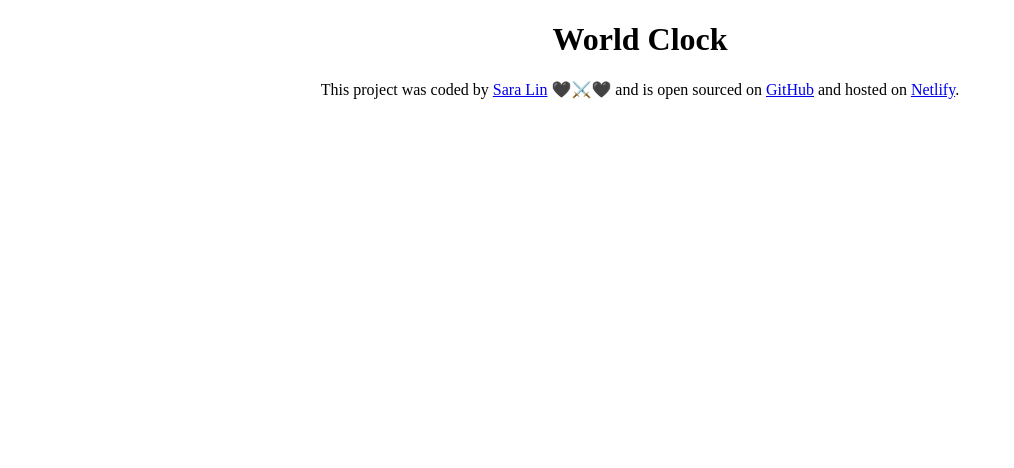
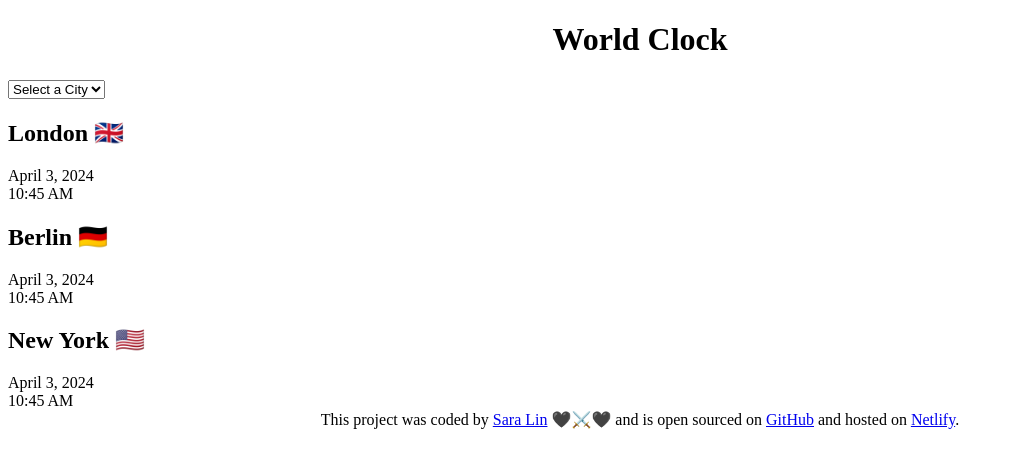
Before and after one commit to sarainbloom/world-clock, a plain HTML site: page index.html in a window 1280 px wide. Shown: the whole page, without its empty margins (0-1014 px from the left). Drawn offline with Linux system fonts and the light colour scheme.

Commit message:
added basic HTML elements

```diff
--- a/index.html
+++ b/index.html
@@ -8,7 +8,34 @@
     <title>World Clock - by Sara Lin</title>
   </head>
   <body>
-    <h1>World Clock</h1>
+    <div class="container">
+      <h1>World Clock</h1>
+
+      <select>
+        <option value="">Select a City</option>
+        <option value="">London</option>
+        <option value="">Berlin</option>
+        <option value="">New York</option>
+      </select>
+
+      <div class="city">
+        <h2>London 🇬🇧</h2>
+        <div class="date">April 3, 2024</div>
+        <div class="time">10:45 AM</div>
+      </div>
+
+      <div class="city">
+        <h2>Berlin 🇩🇪</h2>
+        <div class="date">April 3, 2024</div>
+        <div class="time">10:45 AM</div>
+      </div>
+
+      <div class="city">
+        <h2>New York 🇺🇸</h2>
+        <div class="date">April 3, 2024</div>
+        <div class="time">10:45 AM</div>
+      </div>
+    </div>
 
     <footer>
       This project was coded by
```
